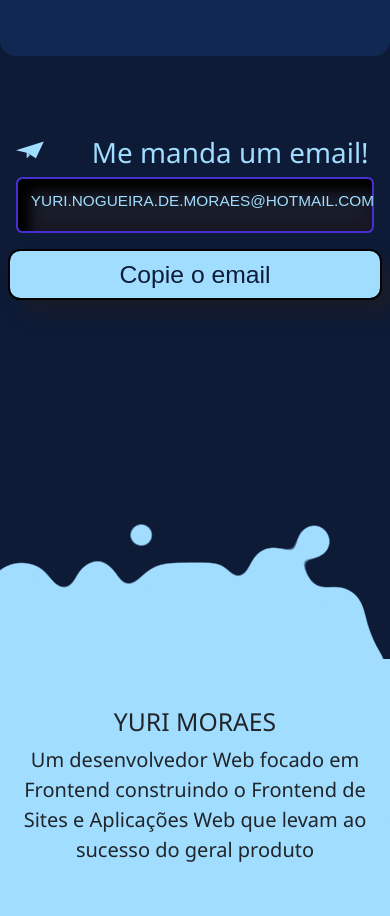
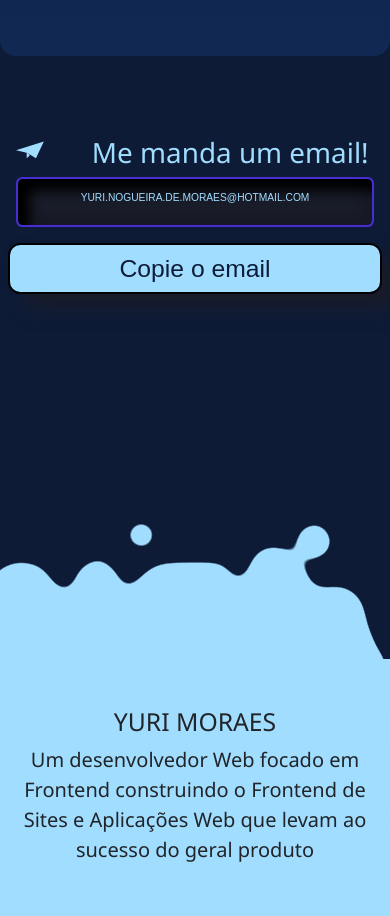
Before and after one commit to yuri-moraes/React-repository, a React (Vite) app: page /#/ in a window 390 px wide. Shown: the part 5480-6396 px from the top of the page. Built offline with nearby package versions, Linux system fonts and the light colour scheme; a web font is replaced by a local one.

Commit message:
solving contact section layout erro

```diff
--- a/src/pages/Contact/index.module.css
+++ b/src/pages/Contact/index.module.css
@@ -1,6 +1,6 @@
 .contactSection {
   min-height: 45vh;
-  max-width: 60vh;
+  max-width: 571px;
   padding: 2em 1em;
   margin-top: 10em;
   display: block;
@@ -27,7 +27,14 @@
   color: #a1ddff;
   font-family: "Inria Sans", sans-serif;
   text-transform: uppercase;
-  font-size: 1.4em;
+  font-size: clamp(
+    1.4em,
+    1.4vw,
+    1.4em
+  ); /* Ajusta o tamanho da fonte responsivamente */
+  overflow-wrap: break-word; /* Permite a quebra de linha */
+  word-break: break-all; /* Força a quebra de linha quando necessário */
+  text-align: center; /* Centraliza o texto */
 }
 
 .btn {
@@ -72,8 +79,7 @@
   }
 
   .text {
-    padding: 0;
-    font-size: 1.6em;
+    font-size: clamp(0.8em, 2vw, 1.2em);
   }
 }
 
@@ -90,16 +96,6 @@
 
   .btn {
     padding: 0.2em;
-    font-size: 0.9em;
-  }
-
-  .text {
-    font-size: 1.4em;
+    font-size: clamp(0.7em, 2vw, 1em);
   }
 }
-
-@media (max-width: 410px) {
-  .text {
-    font-size: 1.2em;
-  }
-}
```
